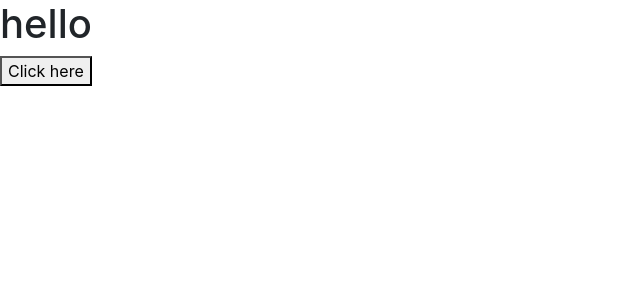
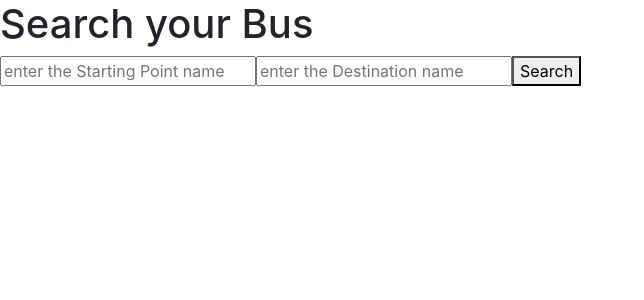
Before and after one commit to karthikkumar19/Local_Routing, a React (Create React App) app: page / in a window 1280 px wide. Shown: the top 300 px of the page, without its empty margins (0-644 px from the left). Built offline with nearby package versions, Linux system fonts and the light colour scheme.

Commit message:
dynamic search input is gathered

```diff
--- a/src/busdata.js
+++ b/src/busdata.js
@@ -5,22 +5,43 @@ import firebase from './firebase';
 class busdata extends React.Component{
 
 state={
-    data:[]
+    data:[],
+    Startingpoint:'',
+    Destination:'',
+
 }
 // componentDidMount(){
 //     this.searchPage();
 // }
+
+updateInput(event){
+    let name = event.target.value;
+    let Startingpoint = this.state.Startingpoint;
+    Startingpoint = name;
+    this.setState({Startingpoint:Startingpoint});
+    }
+
+    updatesecInput(event){
+        let name = event.target.value;
+        let Destination = this.state.Destination;
+        Destination = name;
+        this.setState({Destination});
+        }
+
  setst = (data) => {
     this.setState({data:data});
+    console.log(this.state.Destination);
     console.log(this.state.data);
     console.log(this.state.data.length)
 }
- searchPage = () => {
+ searchPage = (event,no,start,des) => {
+     console.log(start,des);
+     event.preventDefault();
     var slice="";
         const ref = firebase.database().ref('buses');
         ref
   .orderByChild('no')
-  .equalTo("48")
+  .equalTo(no)
   .on('value', function(snapshot) {
       var movie = snapshot.val();
       console.log(movie);
@@ -29,16 +50,19 @@ state={
         //   if(movie[name].stops)
         let stop = movie[name].names;
         console.log(stop);
-        var ind1,ind2;
+        let ind1,ind2;
         for(let name in stop){
-            if(stop[name].stopname === "Anagar"){
+            if(stop[name].stopname === start){
                  ind1 =name;
-                console.log(stop[name].data);
-            }else if(stop[name].stopname === "Tpk"){
-                 ind2 = name;
+                console.log(name);
+            }else if(stop[name].stopname === des){
+                console.log(name)
+                 ind2 = name ;
+               ind2=  Number(ind2) + 1;
             }
         }
-         slice = stop.slice(ind1,ind2+1);
+        console.log(ind2);
+         slice = stop.slice(ind1,ind2);
           console.log(slice);
           slice.map((page,index) => (
             console.log(page.stopname)
@@ -74,8 +98,12 @@ if(this.state.data.length > '1'){
 
         return(
             <div>
-                <h1>hello</h1>
-                <button onClick={(event) => this.searchPage(event)}>Click here</button>
+                <h1>Search your Bus</h1>
+                <form  >
+                    <input type="text" placeholder="enter the Starting Point name" onChange={(event) => this.updateInput(event)}></input>
+                    <input type="text" placeholder="enter the Destination name" onChange={(event) => this.updatesecInput(event)}></input>
+                <button onClick={(event) => this.searchPage(event,"48",this.state.Startingpoint,this.state.Destination)} >Search</button>
+                    </form>
                 {name}
             </div>
         )
```
